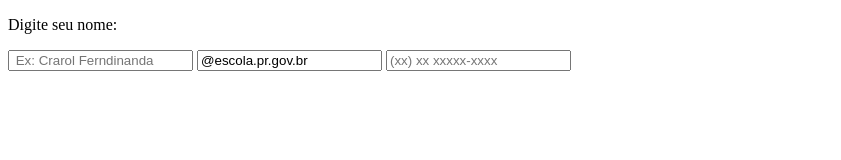
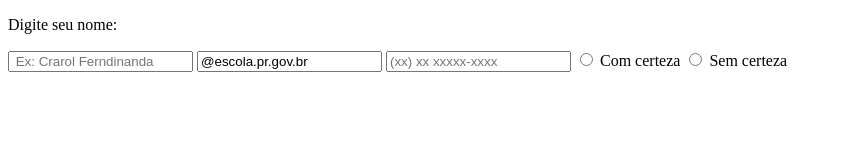
Before and after one commit to AnnaJuhlia/Anna-e-Ana-certo, a plain HTML site: page index.html in a window 1280 px wide. Shown: the whole page, without its empty margins (0-841 px from the left). Drawn offline with Linux system fonts and the light colour scheme.

Commit message:
hhhhghhhg

```diff
--- a/index.html
+++ b/index.html
@@ -11,6 +11,8 @@
         <input type="texto" name="nome" placeholder=" Ex: Crarol Ferndinanda">
         <input type="email" name="email" placeholder=" Ex: carol.ferndinanda@gmail.com" value="@escola.pr.gov.br">
         <input type="number" name="phone" placeholder="(xx) xx xxxxx-xxxx">
+        <input type="radio" name="work" value="Sim"> Com certeza
+        <input type="radio" name="work" value="Não"> Sem certeza
     </form>
 </body>
 </html>
```
